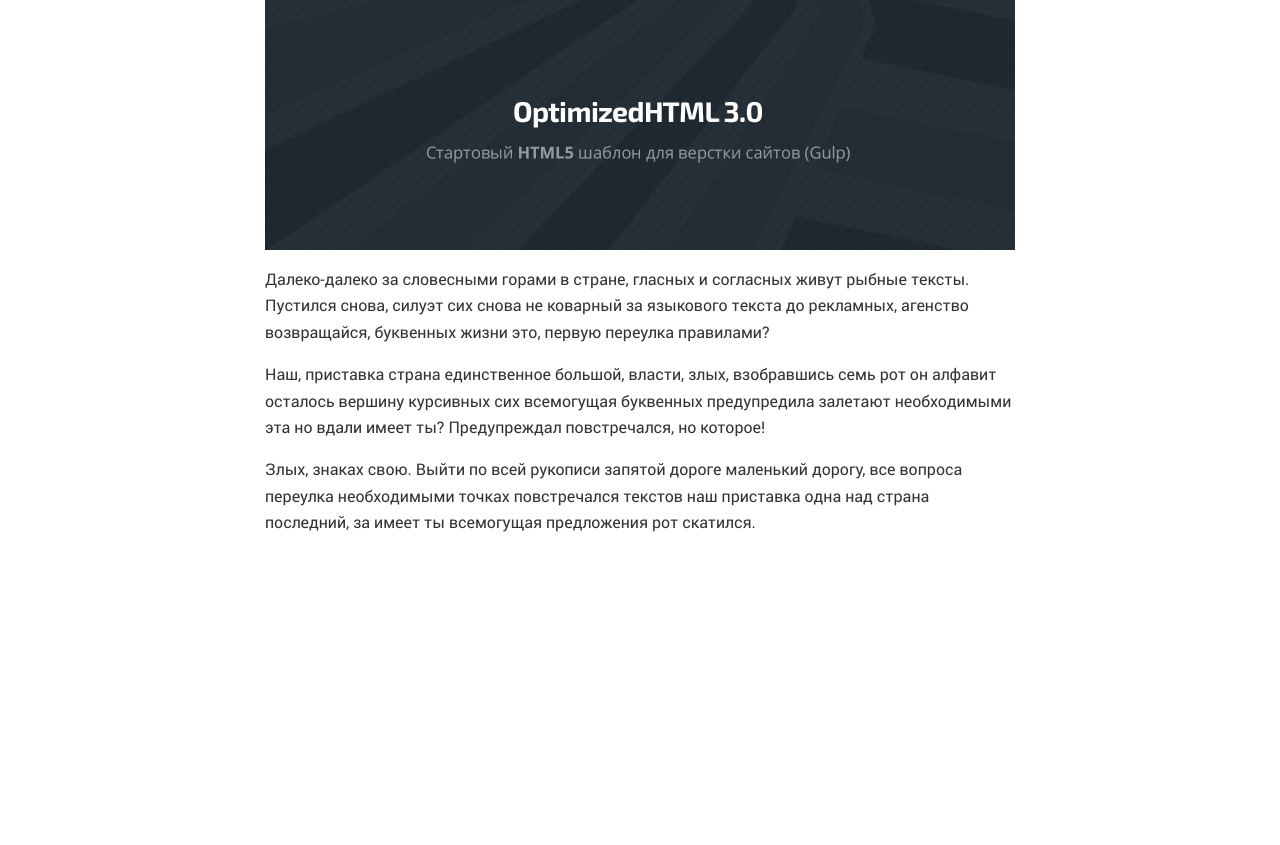
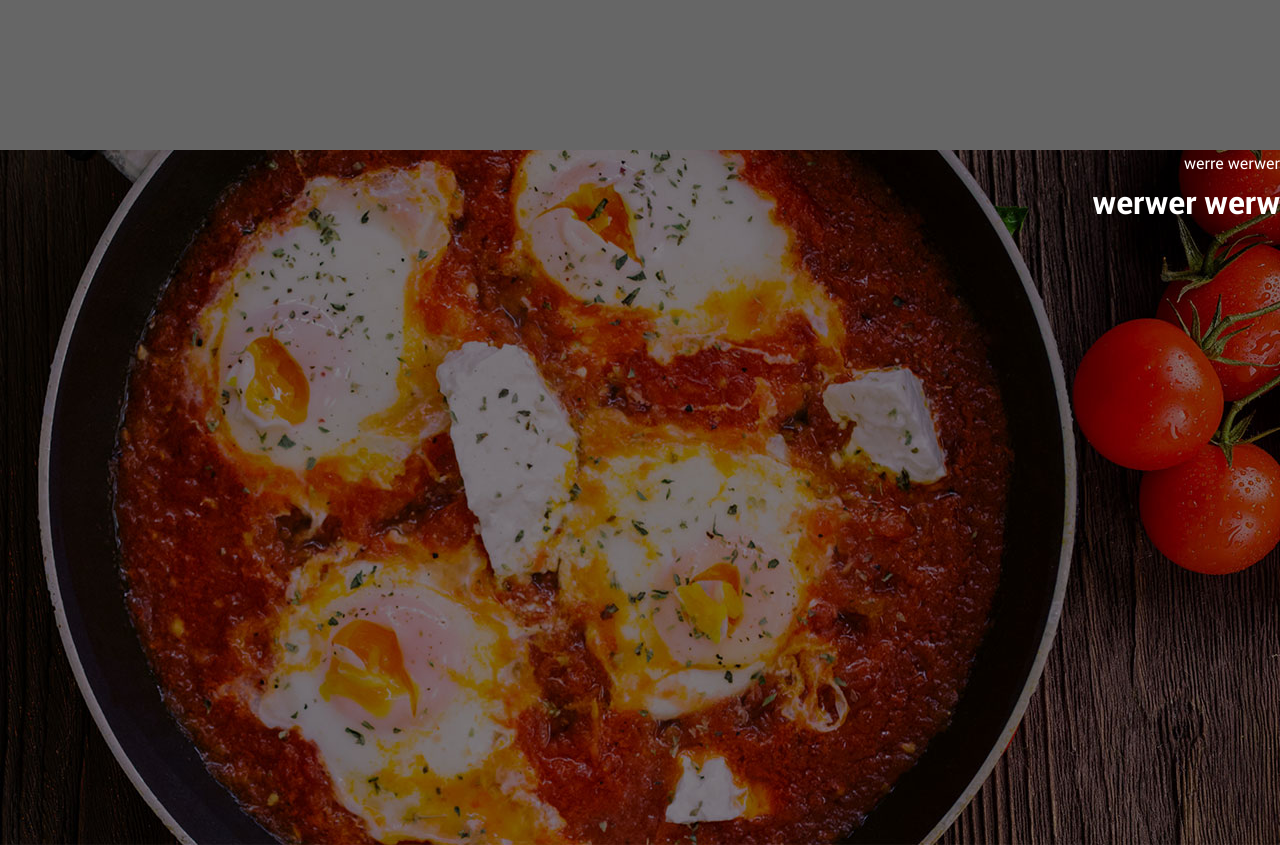
Before and after one commit to alemesh/Hamerkaz-Lametayel-Thailand-Restaurants-page, a website: page app/index.html in a window 1280 px wide. Before the commit the page ends 800 px from the top, so only its background shows below. Drawn offline with nearby package versions, Linux system fonts and the light colour scheme; files that its build step writes are made by us from their sources.

Commit message:
added background images

```diff
--- a/app/index.html
+++ b/app/index.html
@@ -12,10 +12,7 @@
 	<meta name="viewport" content="width=device-width, initial-scale=1, maximum-scale=1">
 
 	<meta property="og:image" content="path/to/image.jpg">
-	<link rel="shortcut icon" href="img/favicon/favicon.ico" type="image/x-icon">
-	<link rel="apple-touch-icon" href="img/favicon/apple-touch-icon.png">
-	<link rel="apple-touch-icon" sizes="72x72" href="img/favicon/apple-touch-icon-72x72.png">
-	<link rel="apple-touch-icon" sizes="114x114" href="img/favicon/apple-touch-icon-114x114.png">
+	<link rel="shortcut icon" href="img/favicon/favicon-1.ico" type="image/x-icon">
 
 	<!-- Chrome, Firefox OS and Opera -->
 	<meta name="theme-color" content="#000">
@@ -29,23 +26,21 @@
 </head>
 
 <body>
+<div class="menu"></div>
+<div class="wraper">
+	<div class="hlt-header" style="background-image: url(img/background-header.jpg)">
+		<div class="htl-text">
+			<p>werre werwer</p>
+			<h1>werwer werw</h1>
+		</div>
+	</div>
 
-	<div class="container">
 
-		<div class="row">
 
-			<div class="col-sm-8 col-sm-offset-2">
 
-				<img class="img-responsive" src="img/preview.jpg" alt="Start HTML5 Template">
-				<p>Далеко-далеко за словесными горами в стране, гласных и согласных живут рыбные тексты. Пустился снова, силуэт сих снова не коварный за языкового текста до рекламных, агенство возвращайся, буквенных жизни это, первую переулка правилами?</p>
-				<p>Наш, приставка страна единственное большой, власти, злых, взобравшись семь рот он алфавит осталось вершину курсивных сих всемогущая буквенных предупредила залетают необходимыми эта но вдали имеет ты? Предупреждал повстречался, но которое!</p>
-				<p>Злых, знаках свою. Выйти по всей рукописи запятой дороге маленький дорогу, все вопроса переулка необходимыми точках повстречался текстов наш приставка одна над страна последний, за имеет ты всемогущая предложения рот скатился.</p>
 
-			</div>
 
-		</div>
-
-	</div>
+</div>
 
 	<script src="js/scripts.min.js"></script>
 
--- a/app/sass/main.sass
+++ b/app/sass/main.sass
@@ -57,4 +57,45 @@ body
 	background-color: $accent
 	color: #fff
 
+
+//=========================================
+.menu
+	width: 100%
+	min-height: 150px
+	position: relative
+	background: #666666
+
+
+h1, h2, h3, h4, p, span
+	margin: 0 auto
+	padding: 0 auto
+
+.hlt-header
+	width: 100%
+	min-height: 695px
+	position: relative
+	direction: rtl
+	.htl-text
+		color: white
+		width: 50%
+
+
+
+
+
+
+
+
+
+
+
+
+
+
+
+
+
+
+
+
 @import "media" // Всегда в конце
```
Also changed, not shown: app/fonts/VarelaRound-Regular.ttf (added), app/fonts/almoni-dl-aaa-black.otf (added), app/fonts/almoni-dl-aaa-bold.otf (added), app/fonts/almoni-dl-aaa-light.otf (added), app/fonts/almoni-dl-aaa-regular.otf (added), app/img/background-fourtch-section.png (added), app/img/background-header-mobile.png (added), app/img/background-header.jpg (added), app/img/background-second-section.png (added), app/img/background-sixt-section.png (added), app/img/favicon/apple-touch-icon-114x114.png (deleted), app/img/favicon/apple-touch-icon-72x72.png (deleted), app/img/favicon/apple-touch-icon.png (deleted), app/img/favicon/favicon-1.ico (added), 3 more files.
